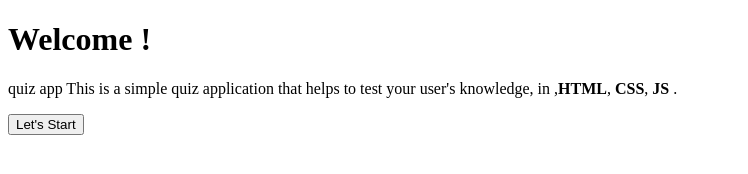
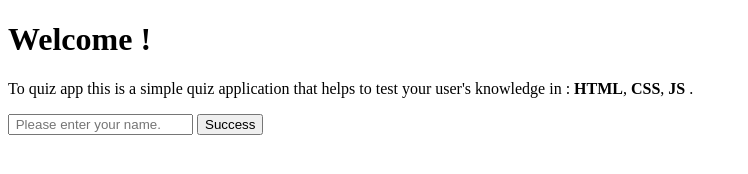
Before and after one commit to mo7amedehab97/Quiz-App, a plain HTML site: page index.html in a window 1280 px wide. Shown: the whole page, without its empty margins (0-748 px from the left). Drawn offline with Linux system fonts and the light colour scheme.

Commit message:
edit some clasess and add input type text for user name relates #5

```diff
--- a/index.html
+++ b/index.html
@@ -4,7 +4,7 @@
     <meta charset="UTF-8">
     <meta http-equiv="X-UA-Compatible" content="IE=edge">
     <meta name="viewport" content="width=device-width, initial-scale=1.0">
-    <link rel="stylesheet" href="./style/style.css">
+    <link rel="stylesheet" href="./style/welcome-page.css">
     <link
     rel="stylesheet"
     href="https://cdnjs.cloudflare.com/ajax/libs/font-awesome/5.15.4/css/all.min.css"
@@ -15,17 +15,19 @@
   <link rel="preconnect" href="https://fonts.googleapis.com">
 <link rel="preconnect" href="https://fonts.gstatic.com" crossorigin>
 <link href="https://fonts.googleapis.com/css2?family=Open+Sans:wght@300;400;700&display=swap" rel="stylesheet">
+
     <title>Quiz App</title>
 </head>
 <body>
     <header>
       <div>
           <h1>Welcome !</h1>
-          <p>quiz app This is a simple quiz application that helps to test your user's knowledge, in ,<b>HTML</b>, <b>CSS</b>, <b>JS</b> . </p>
+          <p>To quiz app this is a simple quiz application that helps to test your user's knowledge in : <b>HTML</b>, <b>CSS</b>, <b>JS</b> . </p>
       </div>
     </header>
     <section>
-<button class="start-btn">Let's Start </button>    </section>
+        <input type="text" required placeholder=" Please enter your name." class="username-input">
+<button type="button" class="start-btn">Success</button>  </section>
     <script src="./js /main.js"></script>
 </body>
 </html>
```
